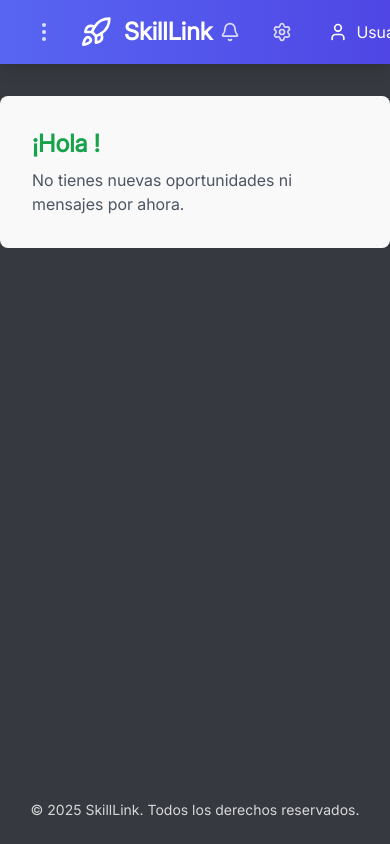
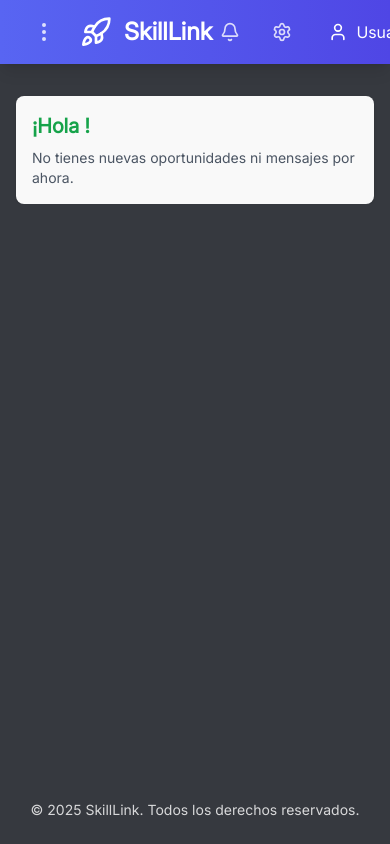
Before and after one commit to alumnithon/skilllink-g6f, a React (Vite) app: page /panel in a window 390 px wide. Shown: the top 844 px of the page. Built offline with nearby package versions, Linux system fonts and the light colour scheme; no server answers; sample sign-in values are in the browser's storage.

Commit message:
feat(dashboard): make main card responsive on mobile and tablet

```diff
--- a/src/features/profiles/pages/DashboardPage.tsx
+++ b/src/features/profiles/pages/DashboardPage.tsx
@@ -34,12 +34,14 @@ const DashboardPage = () => {
   const {unreadMessages, oportunidades } = metrics;
 
   return (
-        <main className="flex-1 bg-[#36393F4D] pt-4 overflow-y-auto">
-          <div className="bg-[#FFFFFFF7] p-8 max-w-[1100px] w-full rounded-lg shadow-sm mx-auto mt-4">
-            <h1 className="text-2xl font-bold text-[#16A34A] mb-2">¡Hola {user.fullName}!</h1>
+        <main className="flex-1 bg-[#36393F4D] pt-4 overflow-y-auto px-4 sm:px-6 md:px-8">
+          <div className="bg-[#FFFFFFF7] p-4 sm:p-6 md:p-8 max-w-[1100px] w-full rounded-lg shadow-sm mx-auto mt-4">
+            <h1 className="text-xl sm:text-2x1 md:text-3x1 font-bold text-[#16A34A] mb-2">
+              ¡Hola {user.fullName}!
+              </h1>
 
             {oportunidades > 0 || unreadMessages > 0 ? (
-              <p className="text-[#4B5563]">
+              <p className="text-sm sm:text-base md:text-lg text-[#4B5563]">
                 Tienes{' '}
                 {oportunidades > 0 &&
                   `${oportunidades} nueva${oportunidades > 1 ? 's' : ''} oportunidad${oportunidades > 1 ? 'es' : ''}`}
@@ -50,7 +52,9 @@ const DashboardPage = () => {
                   }.`}
               </p>
             ) : (
-              <p className="text-[#4B5563]">No tienes nuevas oportunidades ni mensajes por ahora.</p>
+              <p className="text-sm sm:text-base md:text-lg text-[#4B5563]">
+                No tienes nuevas oportunidades ni mensajes por ahora.
+                </p>
             )}
           </div>
         </main>
```
